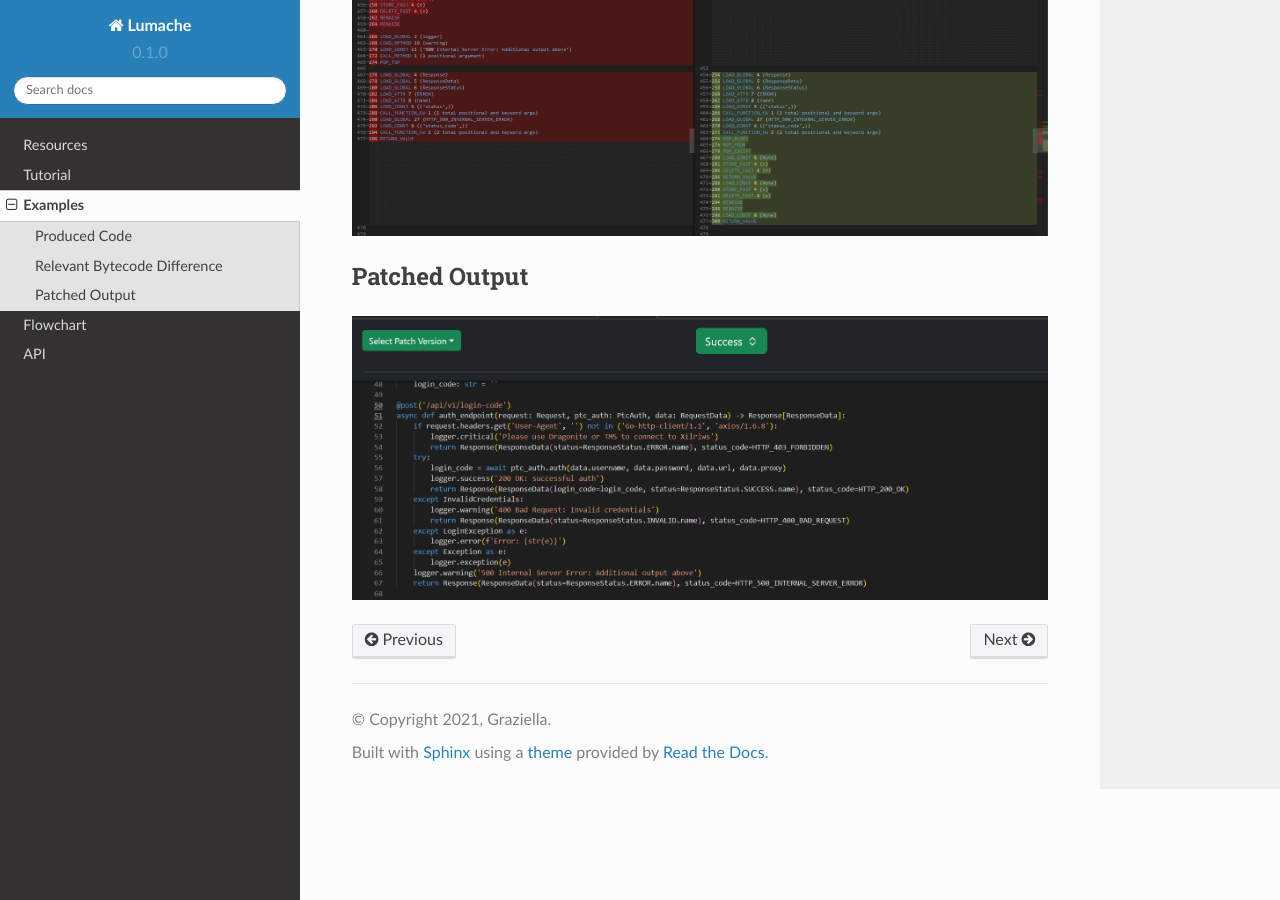
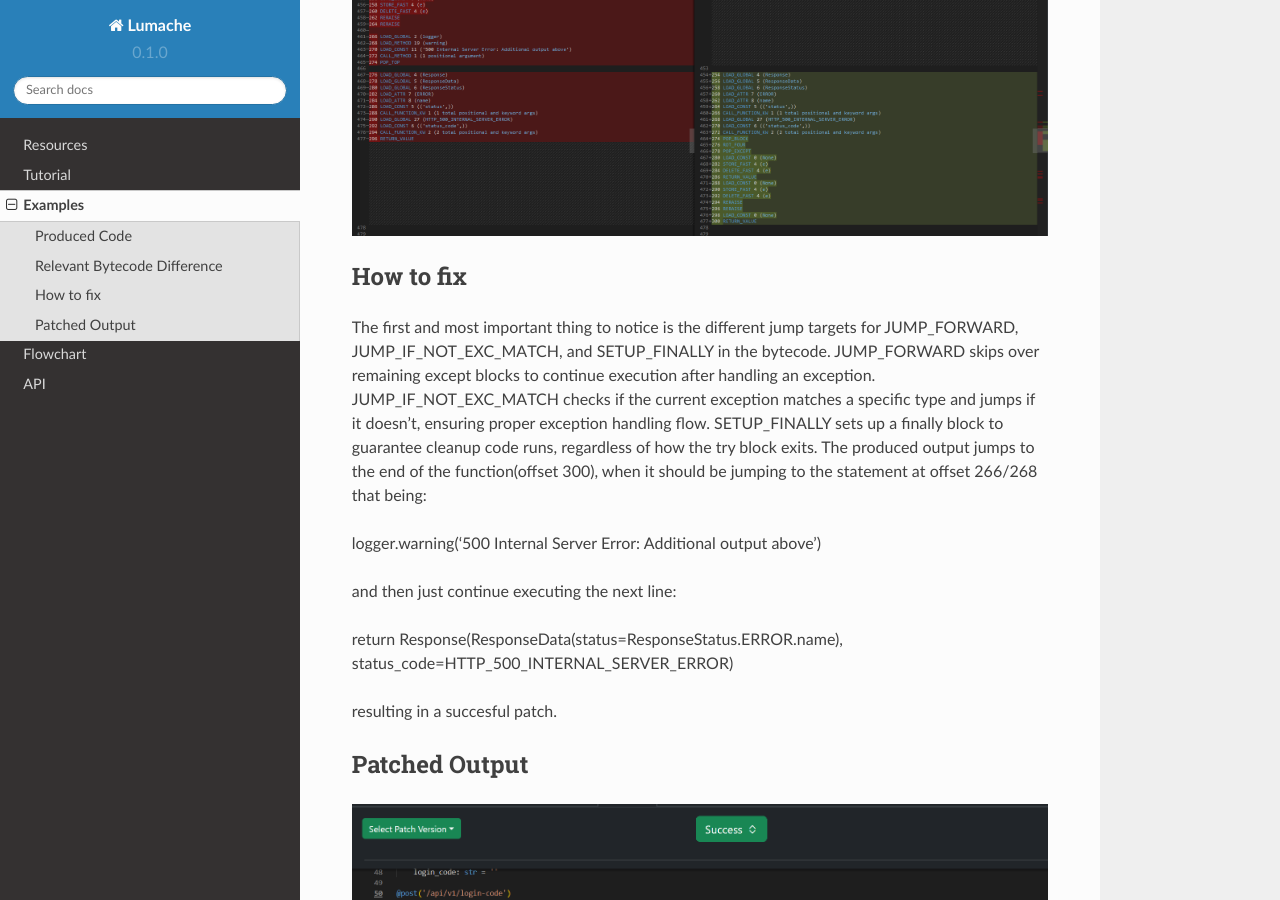
Before and after one commit to nachiketpandit101/pylingual-documentation, a Sphinx documentation site: the page built from docs/source/examples.rst, in a window 1280 px wide and 900 px high, scrolled down 1048 px. Built offline with Sphinx 7.4.7 and the Read the Docs theme 2.0.0, drawn with Linux system fonts in a browser that asks for light colours; pages that are not in the unit, such as notebooks, are missing from menus.

Commit message:
Update examples.rst

```diff
--- a/docs/source/examples.rst
+++ b/docs/source/examples.rst
@@ -12,6 +12,20 @@ Relevant Bytecode Difference
 .. image:: bytecodep1.png
 .. image:: bytecodep2.png
 
+How to fix
+---------------
+
+The first and most important thing to notice is the different jump targets for JUMP_FORWARD, JUMP_IF_NOT_EXC_MATCH, and SETUP_FINALLY in the bytecode. JUMP_FORWARD skips over remaining except blocks to continue execution after handling an exception. JUMP_IF_NOT_EXC_MATCH checks if the current exception matches a specific type and jumps if it doesn't, ensuring proper exception handling flow. SETUP_FINALLY sets up a finally block to guarantee cleanup code runs, regardless of how the try block exits. The produced output jumps to the end of the function(offset 300), when it should be jumping to the statement at offset 266/268 that being:
+
+logger.warning('500 Internal Server Error: Additional output above')
+
+and then just continue executing the next line:
+
+return Response(ResponseData(status=ResponseStatus.ERROR.name), status_code=HTTP_500_INTERNAL_SERVER_ERROR)
+
+resulting in a succesful patch.
+
+
 Patched Output
 --------------
 
```
